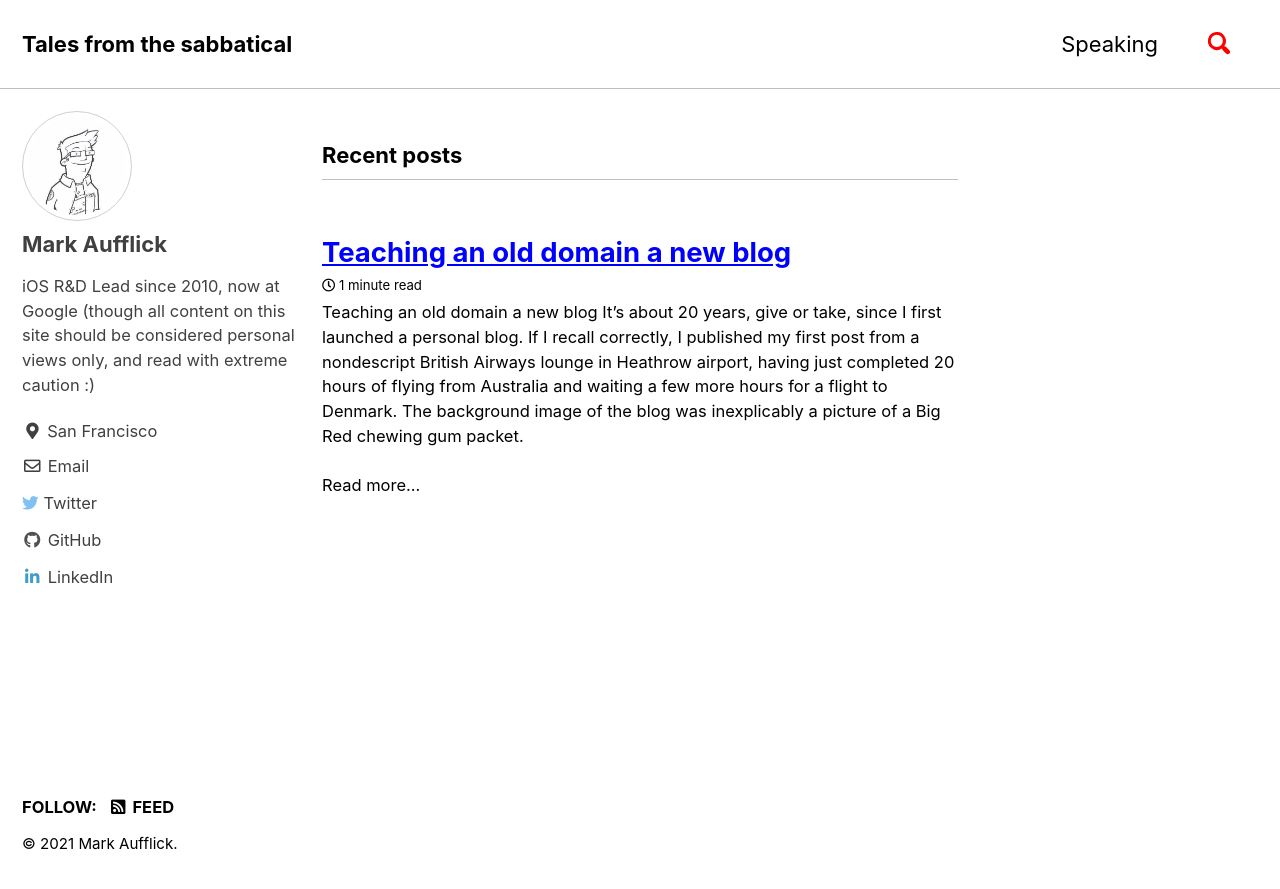
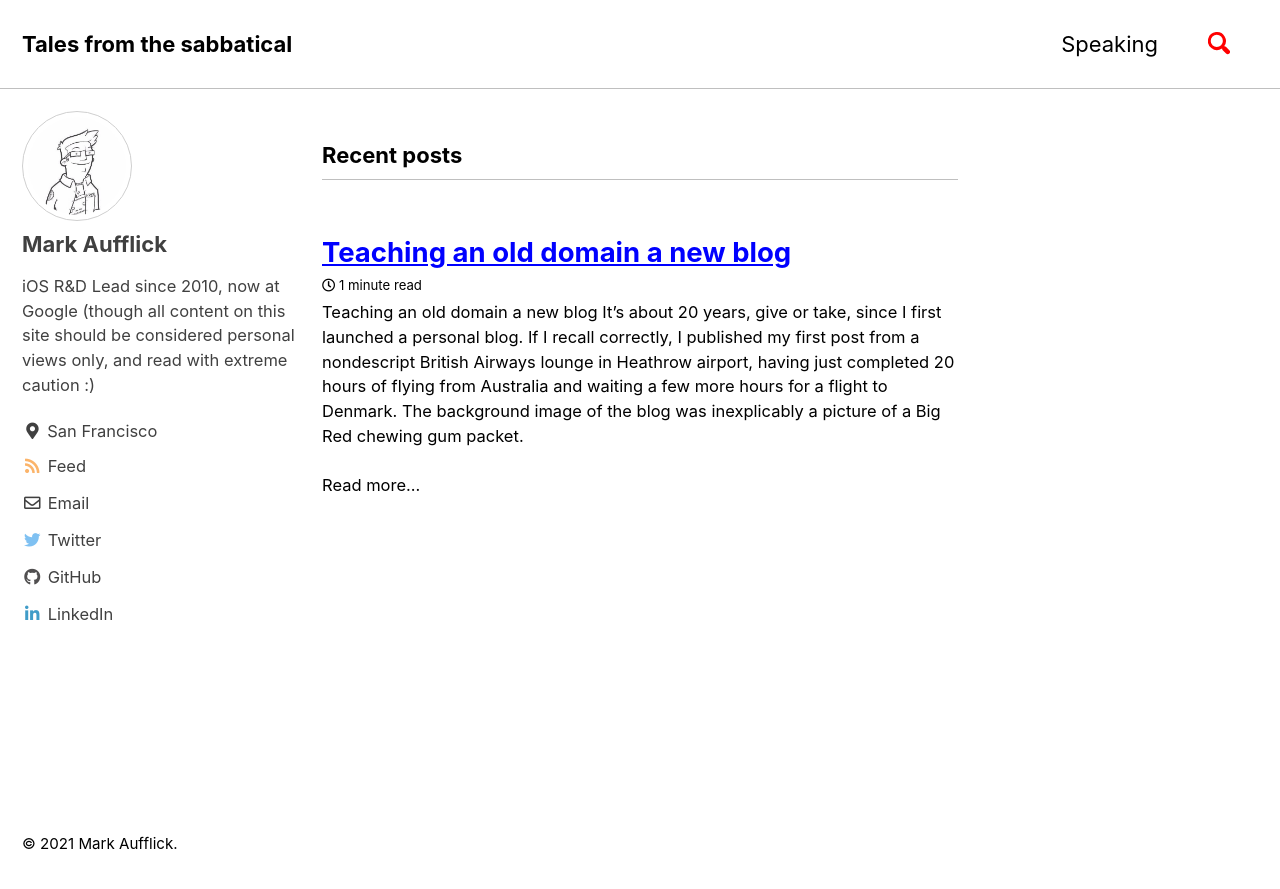
Before and after one commit to aufflick/aufflick.github.io, a Jekyll site: the page built from index.html, in a window 1280 px wide. Shown: the top 889 px of the page. Built offline with Jekyll 4.4.1, drawn with Linux system fonts in a browser that asks for light colours; cached includes are drawn as plain includes; the list of posts is cut into pages by our own code.

Commit message:
No need to have links in both side-bar and footer.

```diff
--- a/_config.yml
+++ b/_config.yml
@@ -100,6 +100,9 @@ author:
   location         : "San Francisco"
   email            :
   links:
+    - label: "Feed"
+      icon: "fas fa-fw fa-rss"
+      url: "/feed.xml"
     - label: "Email"
       icon: "far fa-fw fa-envelope"
       url: "mailto:mark@aufflick.com"
@@ -107,7 +110,7 @@ author:
       icon: "fas fa-fw fa-link"
       # url: "https://mark.aufflick.com"
     - label: "Twitter"
-      icon: "fab fa-twitter"
+      icon: "fab fa-fw fa-twitter"
       url: "https://twitter.com/mark_sabbatical"
     - label: "Facebook"
       icon: "fab fa-fw fa-facebook-square"
--- a/_includes/footer.html
+++ b/_includes/footer.html
@@ -1,21 +1 @@
-<div class="page__footer-follow">
-  <ul class="social-icons">
-    {% if site.data.ui-text[site.locale].follow_label %}
-      <li><strong>{{ site.data.ui-text[site.locale].follow_label }}</strong></li>
-    {% endif %}
-
-    {% if site.footer.links %}
-      {% for link in site.footer.links %}
-        {% if link.label and link.url %}
-          <li><a href="{{ link.url }}" rel="nofollow noopener noreferrer"><i class="{{ link.icon | default: 'fas fa-link' }}" aria-hidden="true"></i> {{ link.label }}</a></li>
-        {% endif %}
-      {% endfor %}
-    {% endif %}
-
-    {% unless site.atom_feed.hide %}
-      <li><a href="{% if site.atom_feed.path %}{{ site.atom_feed.path }}{% else %}{{ '/feed.xml' | relative_url }}{% endif %}"><i class="fas fa-fw fa-rss-square" aria-hidden="true"></i> {{ site.data.ui-text[site.locale].feed_label | default: "Feed" }}</a></li>
-    {% endunless %}
-  </ul>
-</div>
-
 <div class="page__footer-copyright">&copy; {{ site.time | date: '%Y' }} {{ site.name | default: site.title }}.</div>
```
